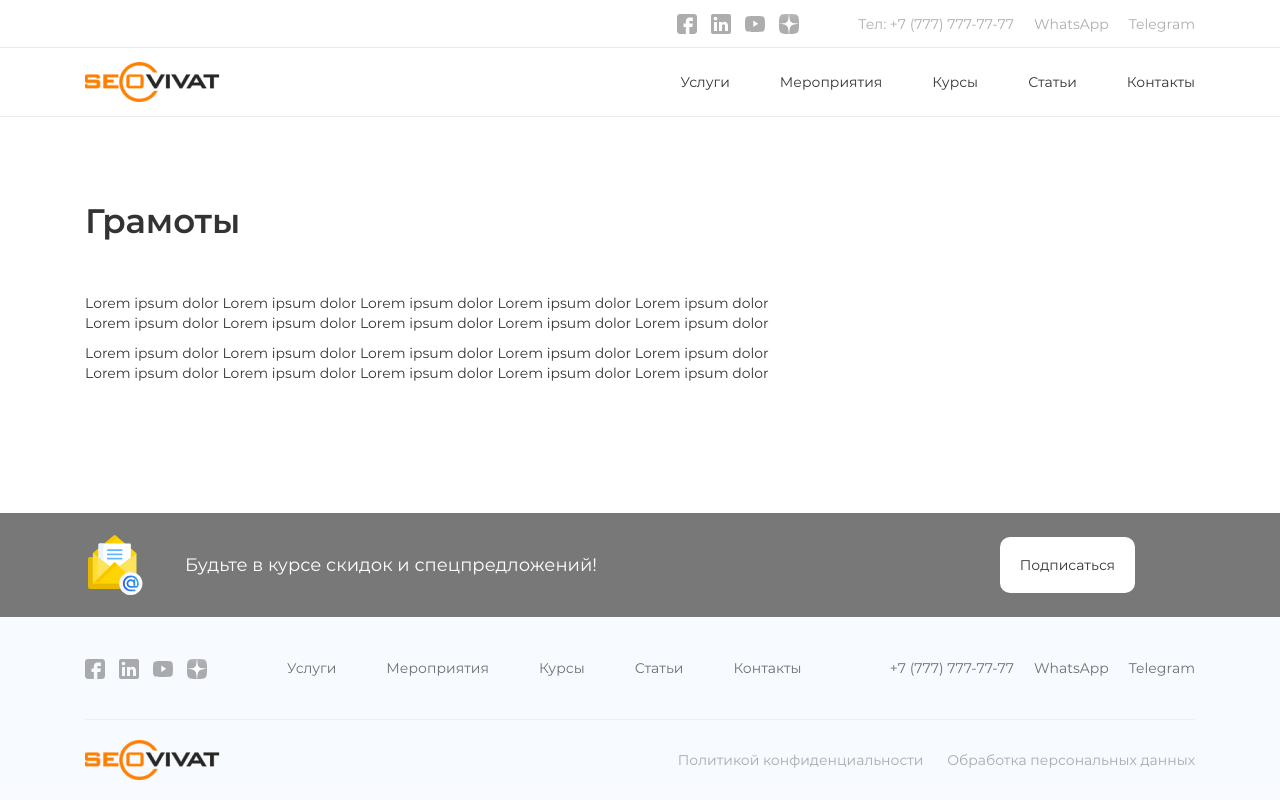
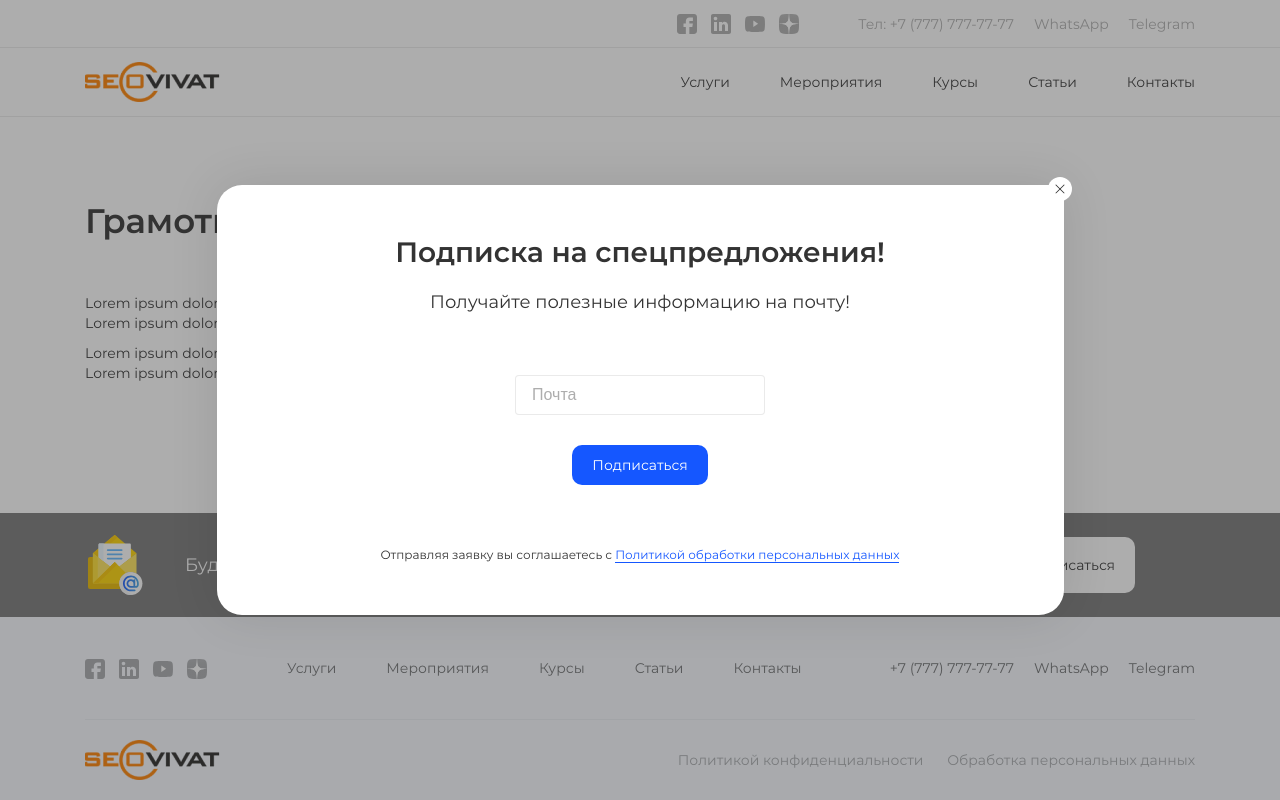
Before and after one commit to oleg1kravchenko/seovivat, a plain HTML site: page index.html in a window 1280 px wide. Both pictures are taken after a click on the link "Подписаться". Shown: the part 3274-4074 px from the top of the page. Drawn offline with nearby package versions, Linux system fonts and the light colour scheme; a web font is replaced by a local one.

Commit message:
Add files via upload

```diff
--- a/index.html
+++ b/index.html
@@ -334,6 +334,24 @@
 					</div>
 				</footer>
 
+				<div class="modal" id="modal-subscribe">
+					<div class="modal-popup">
+						<div class="modal-popup__background"></div>
+						<div class="modal-block">
+							<div class="modal-popup__close"></div>
+							<div class="modal-block__title">Подписка на спецпредложения!</div>
+							<div class="modal-block__descr">Получайте полезные информацию на почту!</div>
+							<form>
+								<div class="item-form">
+									<input type="email" placeholder="Почта" required="required">
+								</div>
+								<button class="btn-main btn-main_blue" type="submit">Подписаться</button>
+							</form>
+							<div class="descr-form">Отправляя заявку вы соглашаетесь с <a href="#">Политикой обработки персональных данных</a></div>
+						</div>
+					</div>
+				</div>
+
 			</div>
 
 	<!--[if lt IE 9]>
```
Also changed, not shown: SEO.html (+18 -0 lines), events.html (+18 -0 lines).
